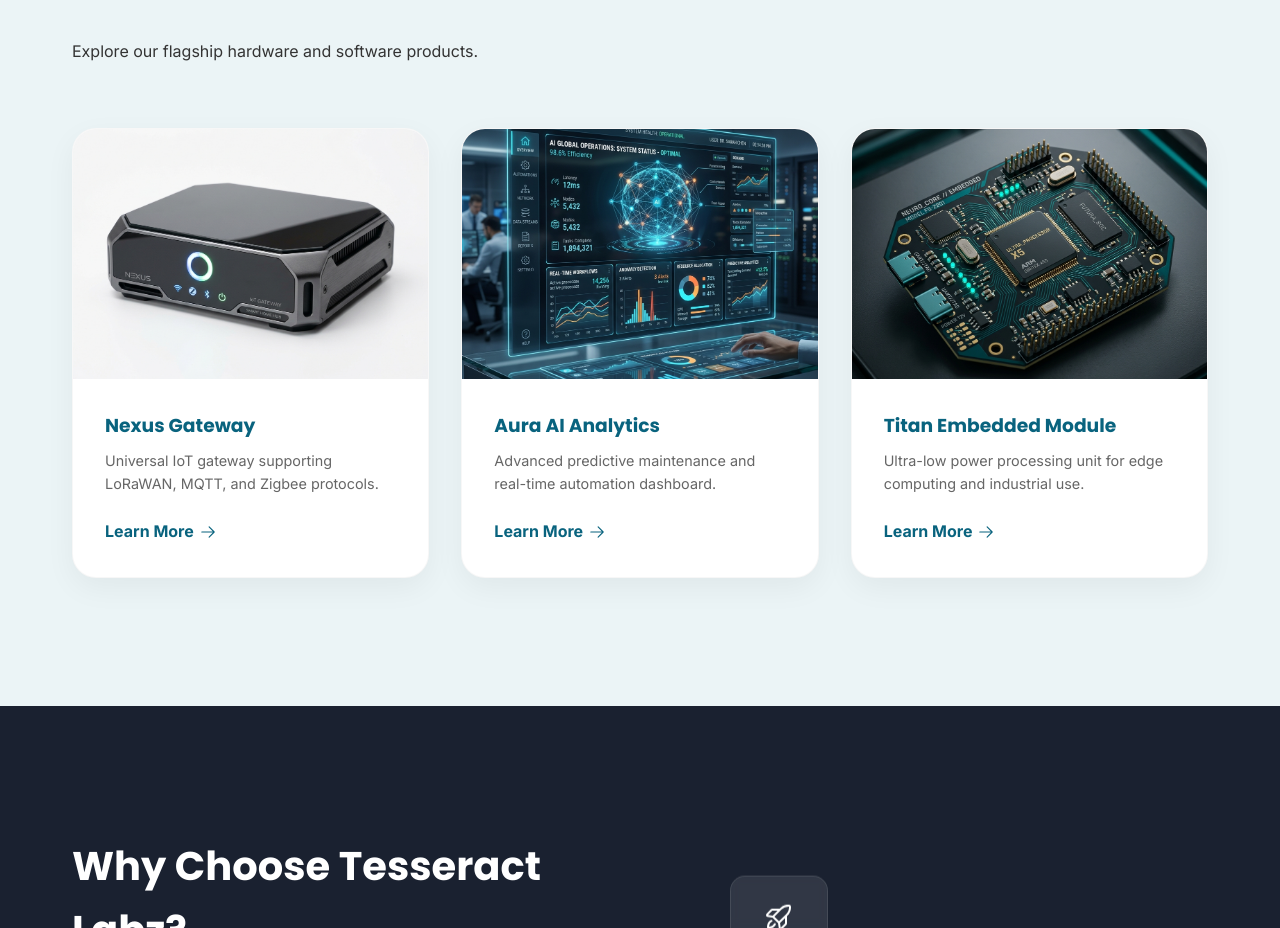
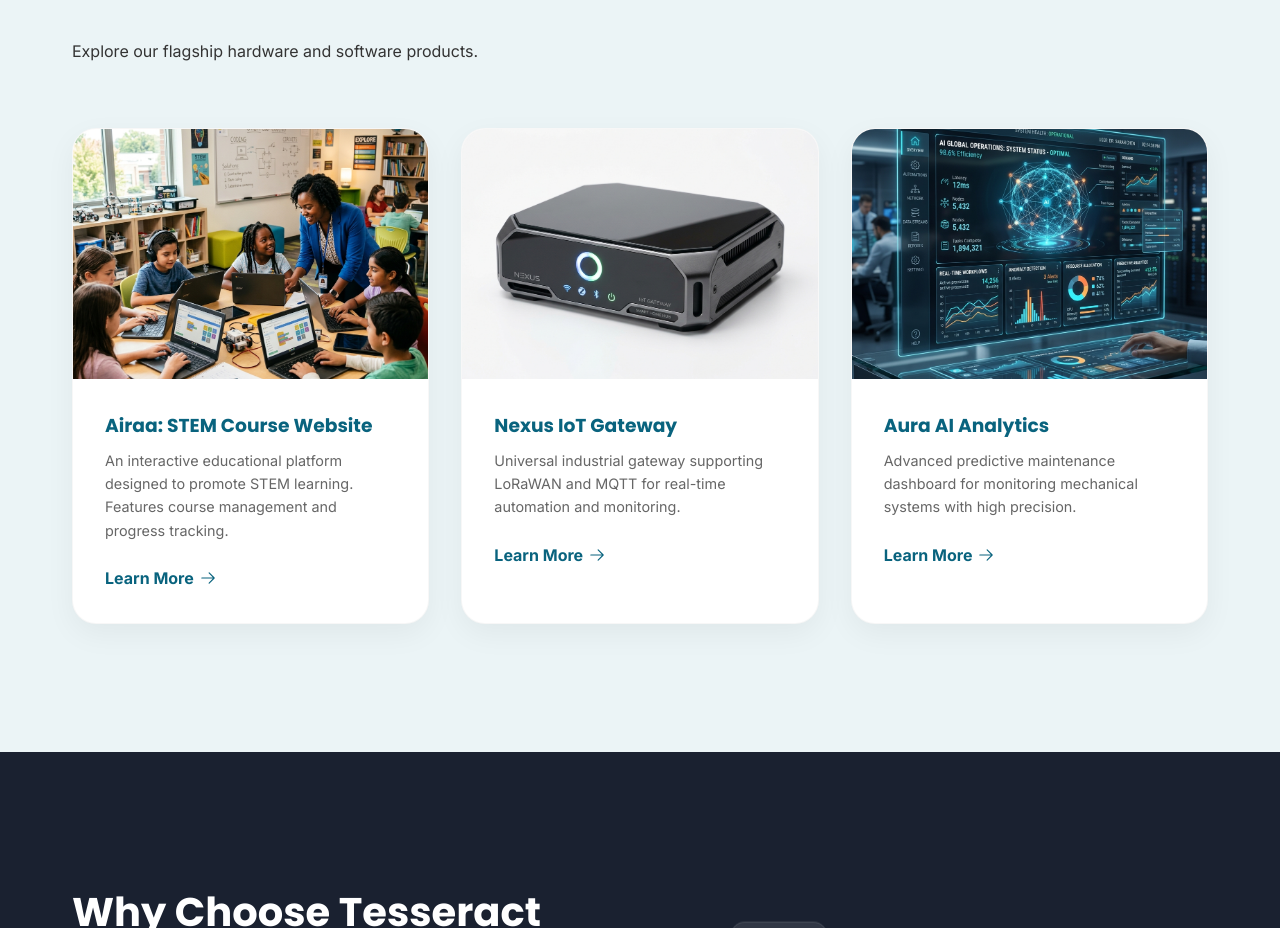
Before and after one commit to tesseractlabz/tesseractwebsite, a React (Vite) app: page / in a window 1280 px wide. Shown: the part 2581-3509 px from the top of the page. Built offline with nearby package versions, Linux system fonts and the light colour scheme.

Commit message:
updated codes

```diff
--- a/src/components/Products.jsx
+++ b/src/components/Products.jsx
@@ -4,19 +4,19 @@ import { ArrowRight } from '@phosphor-icons/react';
 
 const products = [
   {
+    img: "/assets/images/airaa-project.png",
+    title: "Airaa: STEM Course Website",
+    desc: "An interactive educational platform designed to promote STEM learning. Features course management and progress tracking."
+  },
+  {
     img: "/assets/images/iot-product.png",
-    title: "Nexus Gateway",
-    desc: "Universal IoT gateway supporting LoRaWAN, MQTT, and Zigbee protocols."
+    title: "Nexus IoT Gateway",
+    desc: "Universal industrial gateway supporting LoRaWAN and MQTT for real-time automation and monitoring."
   },
   {
     img: "/assets/images/ai-dashboard.png",
     title: "Aura AI Analytics",
-    desc: "Advanced predictive maintenance and real-time automation dashboard."
-  },
-  {
-    img: "/assets/images/embedded-hardware.png",
-    title: "Titan Embedded Module",
-    desc: "Ultra-low power processing unit for edge computing and industrial use."
+    desc: "Advanced predictive maintenance dashboard for monitoring mechanical systems with high precision."
   }
 ];
 
```
Also changed, not shown: public/assets/images/airaa-project.png (added).
